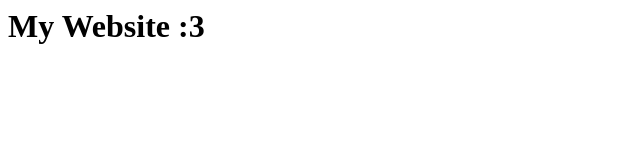
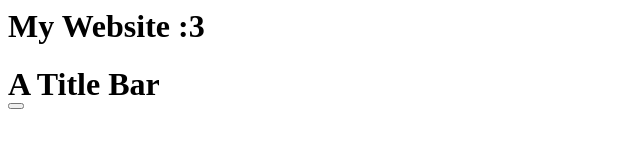
Before and after one commit to TeaCows/teacows.github.io, a plain HTML site: page index.html in a window 1280 px wide. Shown: the whole page, without its empty margins (0-640 px from the left). Drawn offline with Linux system fonts and the light colour scheme.

Commit message:
Update index.html
added title bar as a test

```diff
--- a/index.html
+++ b/index.html
@@ -1 +1,8 @@
 <h1>My Website :3<h1/>
+
+<div class="title-bar">
+  <div class="title-bar-text">A Title Bar</div>
+  <div class="title-bar-controls">
+    <button aria-label="Close"></button>
+  </div>
+</div>
```
